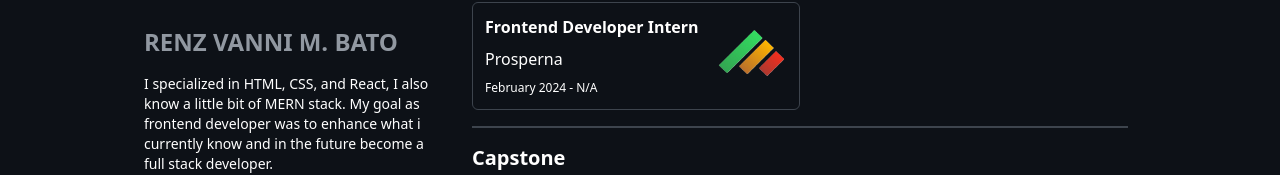
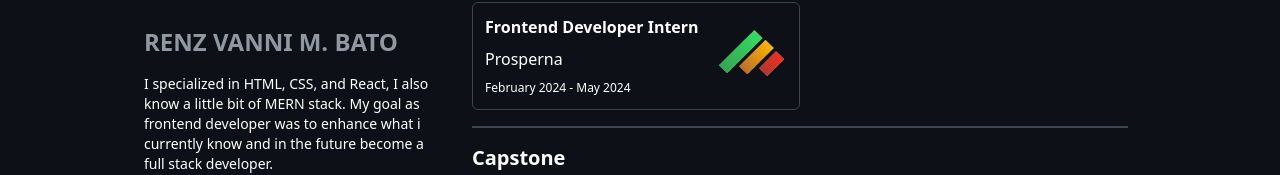
Before and after one commit to RenzVanni/portfolio-003, a React (Vite) app: page / in a window 1280 px wide. Shown: the part 391-566 px from the top of the page. Built offline with nearby package versions, Linux system fonts and the light colour scheme.

Commit message:
internship end date

```diff
--- a/src/components/Context.tsx
+++ b/src/components/Context.tsx
@@ -8,7 +8,7 @@ const Context = ({ children }: { children: React.ReactNode }) => {
       initial={{ opacity: 0 }}
       whileInView={{ opacity: 1 }}
       transition={{ opacity: { duration: DURATION } }}
-      className="text-white text-sm mb-3"
+      className="text-white text-sm mb-3 "
     >
       {children}
     </motion.div>
--- a/src/pages/AboutMe.tsx
+++ b/src/pages/AboutMe.tsx
@@ -19,6 +19,7 @@ const AboutMe = () => {
             role={item?.role}
             company={item?.company}
             startDate={item?.startDate}
+            endDate={item?.endDate}
             logo={item?.logo}
             isWork={true}
           />
```
